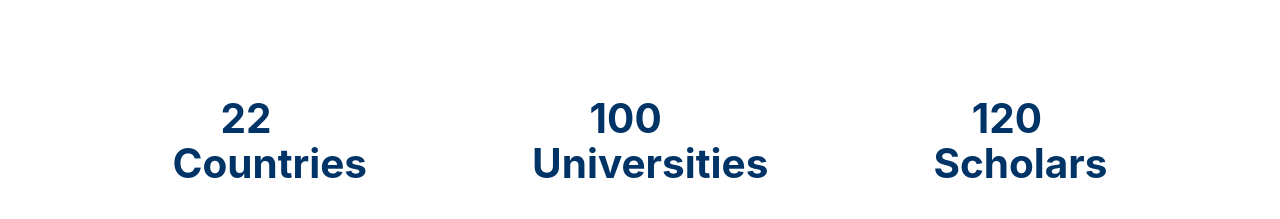
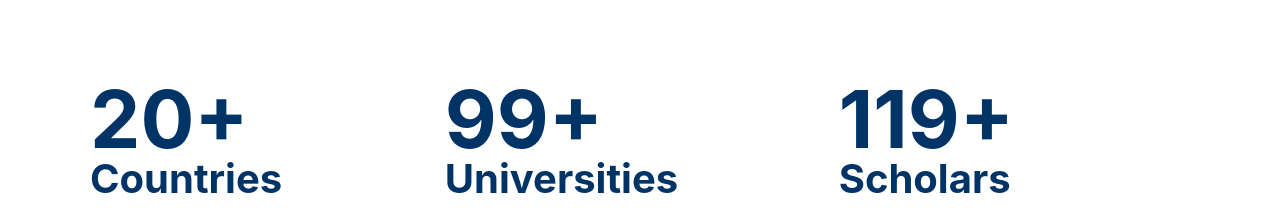
Before and after one commit to ssgsa-us/ssgsa.us, a Next.js app: page / in a window 1280 px wide. Shown: the part 581-800 px from the top of the page. Built offline with nearby package versions, Linux system fonts and the light colour scheme.

Commit message:
animated-number-counter

```diff
--- a/components/Counter.js
+++ b/components/Counter.js
@@ -1,11 +1,19 @@
+import CountUp from 'react-countup';
+
 const Counter = () => {
     return (
-      <div className="flex mx-2 my-5 lg:my-40 md:my-14 lg:mx-20 justify-around lg:text-4xl md:text-2xl text-blue-850 font-bold">
-        <div className="flex-shrink "> &nbsp;&nbsp;&nbsp;&nbsp; {"22"} <br/> {"Countries"}</div>
-        <div className="flex-shrink">&nbsp;&nbsp;&nbsp;&nbsp;&nbsp;&nbsp;{"100"} <br/> {"Universities"}</div>
-        <div className="flex-shrink">&nbsp;&nbsp;&nbsp;&nbsp;{"120"} <br/> {"Scholars"}</div>
-      </div>
+      <div className="flex mx-2 my-5 lg:my-40 md:my-14 lg:mx-20 justify-around lg:text-4xl md:text-2xl text-blue-850 font-bold" style={{fontSize: "80px", display: "flex"}} >
+        <div className="flex-shrink">
+          <CountUp start={0} end={20} duration={1} />+ <span style={{fontSize: "40px"}}>Countries</span>
+        </div>
+        <div className="flex-shrink">
+          <CountUp start={0} end={99} duration={1} />+ <span style={{fontSize: "40px"}}>Universities</span>
+        </div>
+        <div className="flex-shrink">
+          <CountUp start={0} end={119} duration={1} />+ <span style={{fontSize: "40px"}}>Scholars</span>
+        </div>
+    </div>
     );
   };
 
-  export default Counter;
+export default Counter;
```
